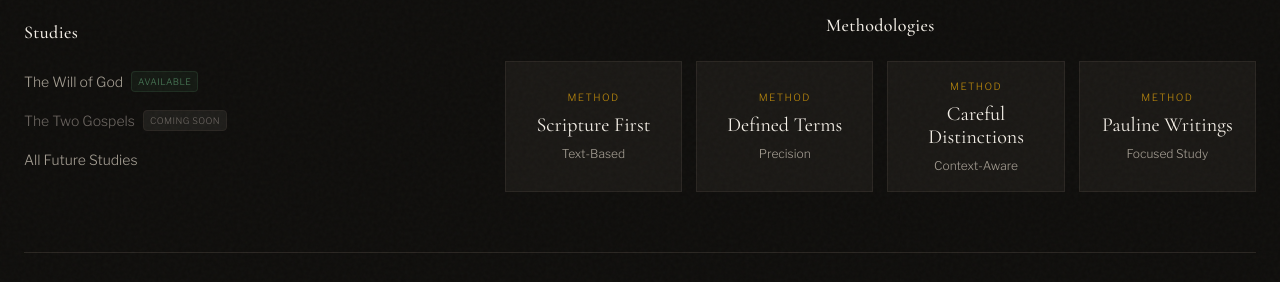
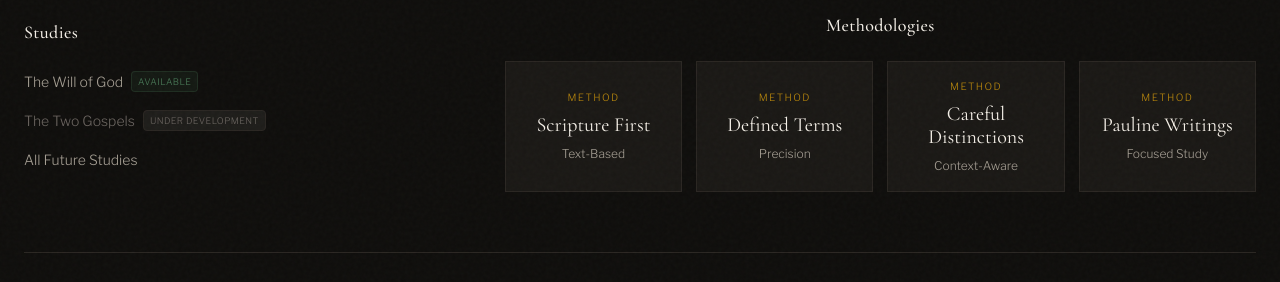
Before and after one commit to ScriptureExamined/PaulineEpistles, a Jekyll site: the page built from index.html, in a window 1280 px wide and 900 px high, scrolled down 1477 px. Shown: the part 537-819 px from the top of the window. Built offline with Jekyll 4.4.1, drawn with Linux system fonts in a browser that asks for light colours.

Commit message:
Update default.html

```diff
--- a/_layouts/default.html
+++ b/_layouts/default.html
@@ -115,7 +115,7 @@ layout: none
               <li>
                 <a href="#" class="disabled">
                   The Two Gospels
-                  <span class="footer-tag upcoming">Coming Soon</span>
+                  <span class="footer-tag upcoming">Under Development</span>
                 </a>
               </li>
               <li>
```
